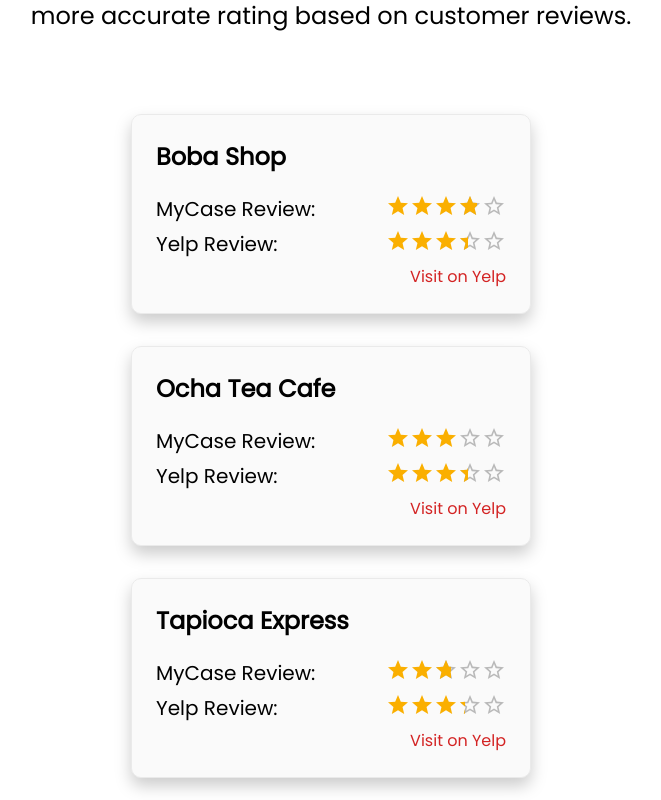
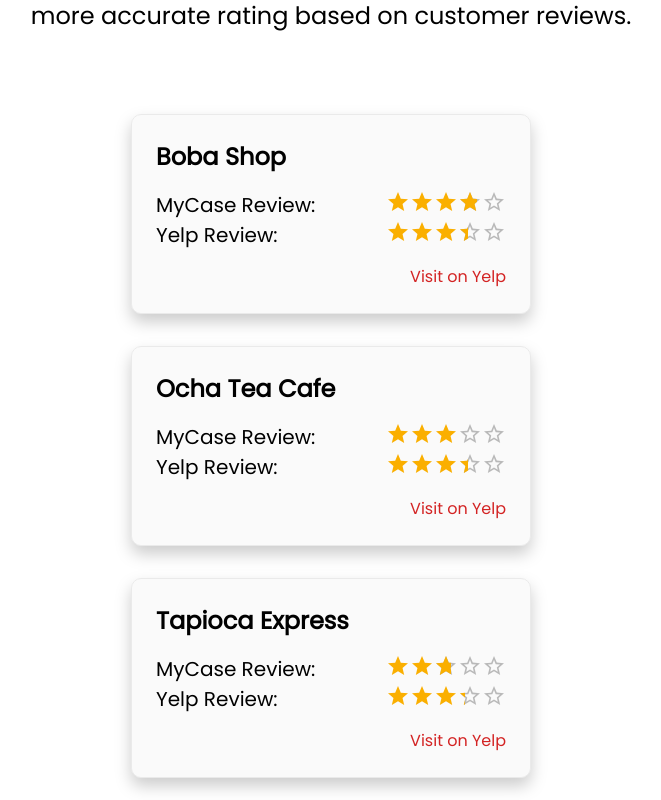
Before and after one commit to Minghong-Weng/boba-hackday-project, a Next.js app in the folder boba-hackday-project/: page / in a window 1280 px wide. Shown: the part 540-1340 px from the top of the page, without its empty margins (309-970 px from the left). Built offline with nearby package versions, Linux system fonts and the light colour scheme.

Commit message:
add routing to review details page

```diff
--- a/boba-hackday-project/components/BobaShopCard.js
+++ b/boba-hackday-project/components/BobaShopCard.js
@@ -1,10 +1,13 @@
 import styles from '../styles/Home.module.css'
 import { Rating } from '@mui/material';
+import Link from 'next/link'
 
 export default function BobaShopCard({ bobaShop }) {
  return (
      <>
         <div className={styles.card}>
+            <Link href={`/details/${bobaShop.id}`}>
+                <a>
                     <h2>{ bobaShop.name }</h2>
                     <p className={styles.rating}>
                         <span>MyCase Review: </span>
@@ -23,7 +26,9 @@
                             readOnly
                         />
                     </p>
-            <a href={ bobaShop.yelp_url } className={styles.yelpURL}>Visit on Yelp</a>
+                </a>
+            </Link>
+            <a href={ bobaShop.yelp_url } className={styles.yelpURL} target="_blank">Visit on Yelp</a>
         </div>
      </>
  )
--- a/boba-hackday-project/pages/index.js
+++ b/boba-hackday-project/pages/index.js
@@ -7,10 +7,11 @@
 export default function Home() {
   const JSON_DATA = [
     {
+      id: 0,
       name: 'Tan Cha',
       yelp_rating: 4,
       shop_restaurant_mc_score: 2.5,
-      yelp_url: 'www.yelp.com',
+      yelp_url: 'https://www.yelp.com/',
       reviews: [
         {
           text: 'great place',
@@ -20,10 +21,11 @@
       ],
     },
     {
+      id: 1,
       name: 'Boba Shop',
       yelp_rating: 3.4,
       shop_restaurant_mc_score: 3.8,
-      yelp_url: 'www.yelp.com',
+      yelp_url: 'https://www.yelp.com/',
       reviews: [
         {
           text: 'great place',
@@ -33,10 +35,11 @@
       ],
     },
     {
+      id: 2,
       name: 'Tapioca Express',
       yelp_rating: 3.3,
       shop_restaurant_mc_score: 2.7,
-      yelp_url: 'www.yelp.com',
+      yelp_url: 'https://www.yelp.com/',
       reviews: [
         {
           text: 'great place',
@@ -46,10 +49,11 @@
       ],
     },
     {
+      id: 3,
       name: 'Ocha Tea Cafe',
       yelp_rating: 3.4,
       shop_restaurant_mc_score: 3,
-      yelp_url: 'www.yelp.com',
+      yelp_url: 'https://www.yelp.com/',
       reviews: [
         {
           text: 'great place',
--- a/boba-hackday-project/styles/Home.module.css
+++ b/boba-hackday-project/styles/Home.module.css
@@ -115,14 +115,6 @@
   line-height: 1.5;
 }
 
-.card a {
-  color: #d32323;
-}
-
-.card a:hover {
-  color: #d17777;
-}
-
 .logo {
   height: 1em;
   margin-left: 0.5rem;
@@ -137,6 +129,14 @@
   text-align: right;
 }
 
+.card > .yelpURL {
+  color: #d32323;
+}
+
+.card > .yelpURL:hover {
+  color: #d17777;
+}
+
 @media (max-width: 600px) {
   .grid {
     width: 100%;
```
Lines whose indentation alone changed are shown as unchanged.
